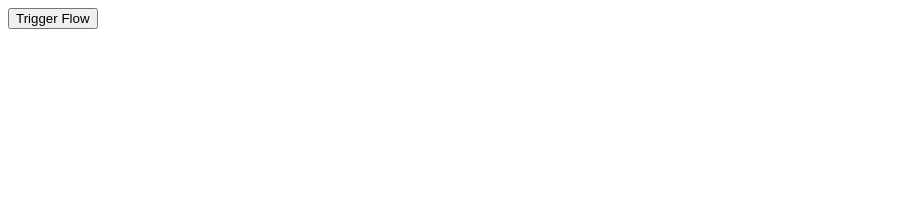
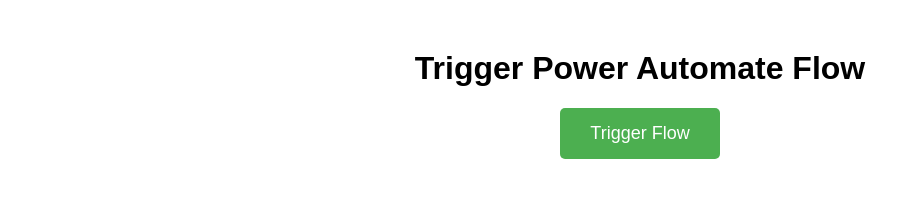
Before and after one commit to LiaCTLP/button, a plain HTML site: page index.html in a window 1280 px wide. Shown: the whole page, without its empty margins (0-920 px from the left). Drawn offline with Linux system fonts and the light colour scheme.

Commit message:
Update index.html

```diff
--- a/index.html
+++ b/index.html
@@ -1,12 +1,39 @@
-<div>
+<!DOCTYPE html>
+<html lang="en">
+<head>
+    <meta charset="UTF-8">
+    <meta name="viewport" content="width=device-width, initial-scale=1.0">
+    <title>Trigger Power Automate Flow</title>
+    <style>
+        body {
+            font-family: Arial, sans-serif;
+            text-align: center;
+            margin-top: 50px;
+        }
+        button {
+            padding: 15px 30px;
+            font-size: 18px;
+            cursor: pointer;
+            background-color: #4CAF50;
+            color: white;
+            border: none;
+            border-radius: 5px;
+        }
+        button:hover {
+            background-color: #45a049;
+        }
+    </style>
+</head>
+<body>
+
+    <h1>Trigger Power Automate Flow</h1>
     <button id="triggerFlowButton">Trigger Flow</button>
-</div>
 
     <script type="text/javascript">
         var flowUrl = "https://prod-114.westeurope.logic.azure.com:443/workflows/your_flow_id/triggers/manual/paths/invoke?api-version=2016-06-01";
 
         // Define the value for 'name'
-    var nameValue = "lia Costa";  // You can change this dynamically
+        var nameValue = "John Doe";  // You can dynamically change this
 
         // The JSON body to send with the request
         var requestBody = JSON.stringify({
@@ -31,3 +58,6 @@
             xhr.send(requestBody);  // Send the request with the JSON body
         };
     </script>
+
+</body>
+</html>
```
Lines whose indentation alone changed are shown as unchanged.
